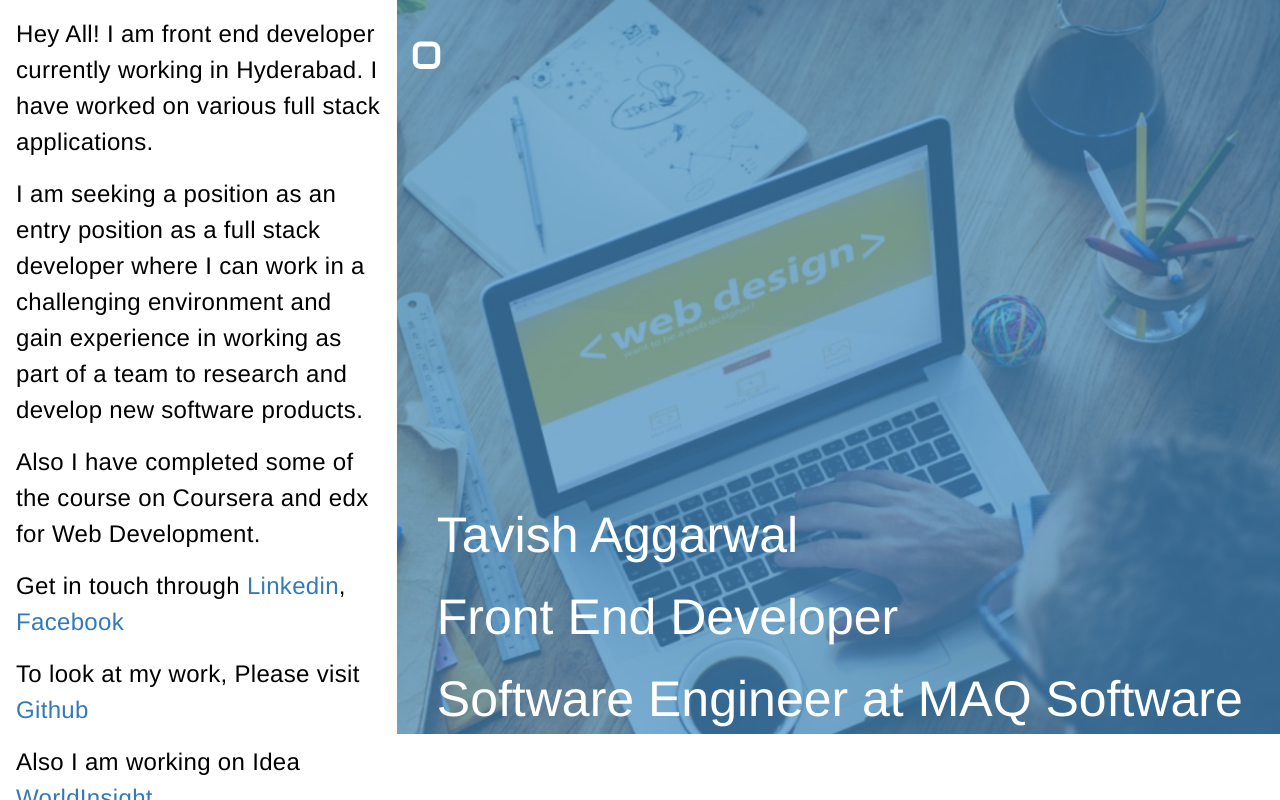
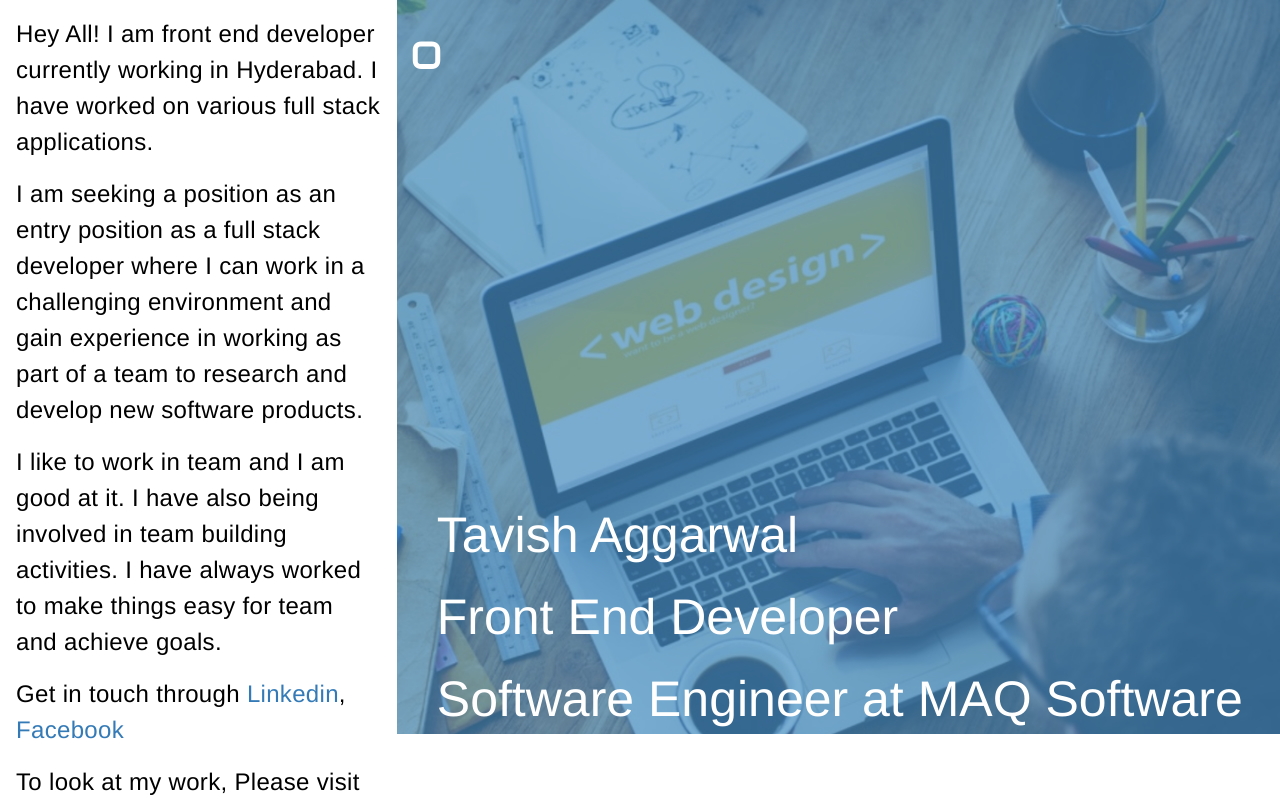
Before and after one commit to tavishaggarwal/Profiler, an Angular app in the folder MyProfile/: page /Home in a window 1280 px wide. Built offline with nearby package versions, Linux system fonts and the light colour scheme.

Commit message:
Fixed Bug of page load

```diff
--- a/MyProfile/src/app/about-us/about-us.component.ts
+++ b/MyProfile/src/app/about-us/about-us.component.ts
@@ -1,12 +1,12 @@
-import { Component, OnInit } from '@angular/core';
-import * as jQuery from 'jquery';
+import { Component, AfterViewInit } from '@angular/core';
+import * as $ from 'jquery';
 
 @Component({
-  selector: 'profile-about-us',
-  templateUrl: './about-us.component.html',
-  styleUrls: ['./about-us.component.scss']
+  moduleId: module.id,
+  templateUrl: 'about-us.component.html',
+  styleUrls: ['about-us.component.scss']
 })
-export class AboutUsComponent implements OnInit {
+export class AboutUsComponent implements AfterViewInit {
 
     skills = [
         {img: './assets/HTML_Logo.png', name: 'HTML'},
@@ -25,15 +25,14 @@ export class AboutUsComponent implements OnInit {
     ];
 
   constructor() {
-    $('body').removeClass('backgroundImage').addClass('backgroundStyle');
 }
 
-  ngOnInit() {
+  ngAfterViewInit() {
+     // Toggling background image on moving to About page
+     $('body').removeClass('backgroundImage').addClass('backgroundStyle');
+
     $(window).scroll(function (event) {
-      const scroll = $(window).scrollTop();
-      $('#skillsImage').addClass('fadeInRight'
-      );
+      $('#skillsImage').addClass('fadeInRight');
     });
   }
-
 }
--- a/MyProfile/src/app/app.component.ts
+++ b/MyProfile/src/app/app.component.ts
@@ -20,12 +20,15 @@ export class AppComponent implements AfterViewInit {
  }
 
  toggleRefresh () {
-   if ('/Home' !== window.location.pathname) {
-    $('#bio').toggleClass('hide');
-    $('#toggle').toggleClass('showasideToggle');
-    $('#header').toggleClass('header hide');
+   if ('/Home' !== window.location.pathname ) {
+     if ('/' !== window.location.pathname ) {
+        $('#bio').toggleClass('hide');
+        $('#toggle').toggleClass('showasideToggle');
+        $('#header').toggleClass('header hide');
+     }
    }
  }
+
  adjustWidth () {
    $('#bodyWrapper').addClass('showaside backgroundImage');
  }
--- a/MyProfile/src/index.html
+++ b/MyProfile/src/index.html
@@ -24,7 +24,8 @@
     </p>
 
     <p class="fadeInUp animated align">
-      Also I have completed some of the course on Coursera and edx for Web Development.
+      I like to work in team and I am good at it. I have also being involved in team building
+      activities. I have always worked to make things easy for team and achieve goals.
     </p>
 
     <p class="fadeInUp animated align">
```
